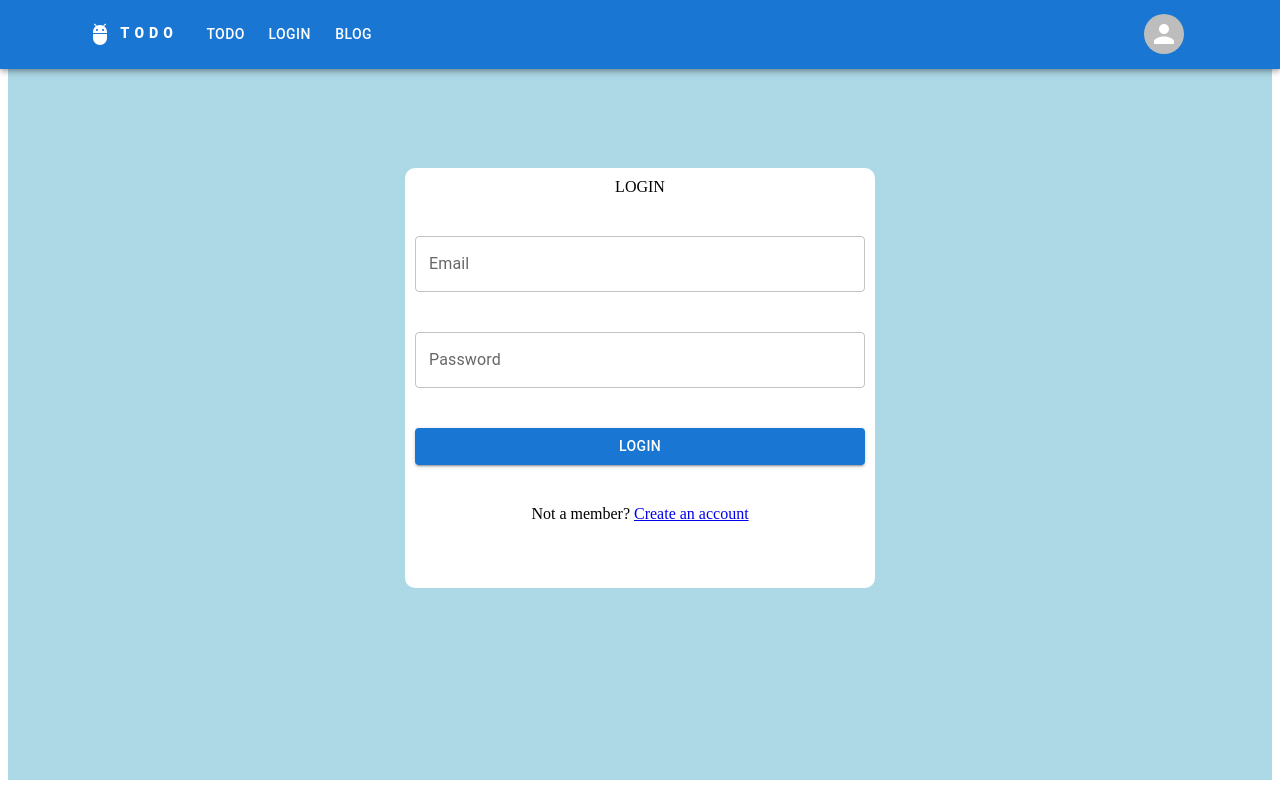
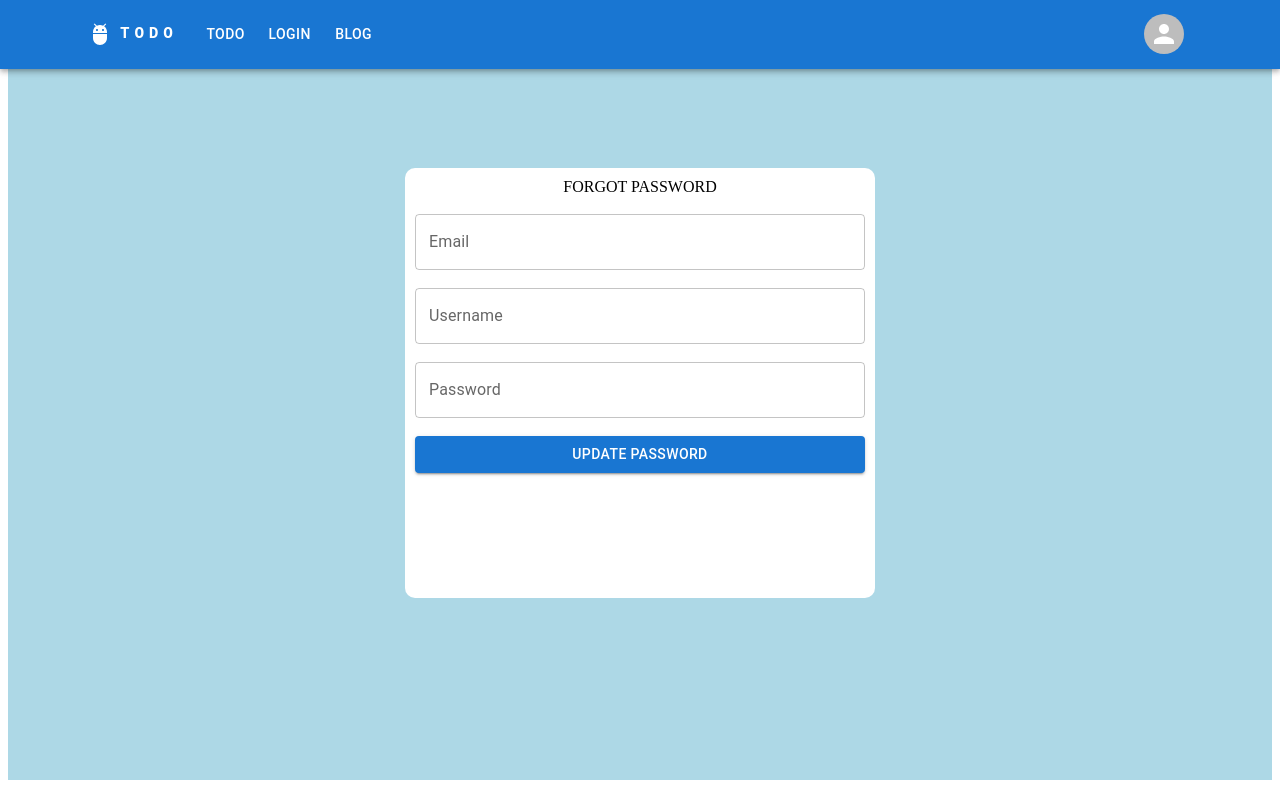
Before and after one commit to sharangahirekar1/todo-full-stack, a React (Create React App) app in the folder todo-front/: page /forgotPassword in a window 1280 px wide. Before the commit this address led to /login. Built offline with nearby package versions, Linux system fonts and the light colour scheme; the HTML template or start-up script is replaced by a standard one.

Commit message:
forgot password interface and api added

```diff
--- /dev/null
+++ b/todo-front/src/Account/components/ForgotPassword.jsx
@@ -0,0 +1,69 @@
+import { Button, TextField } from '@mui/material'
+import axios from 'axios'
+import React, { useState } from 'react'
+import { useNavigate } from 'react-router-dom'
+
+const ForgotPassword = () => {
+    const [forgotP, setForgotP] = useState({
+        email: null,
+        password: null,
+        username: null
+    })
+    const navigate = useNavigate();
+    const [response, setResponse] = useState({})
+    const handleChange = (ev) => {
+        if(ev.target.name == "email"){
+                setForgotP({...forgotP,email:ev.target.value})
+        }
+        else if (ev.target.name == "username"){
+                setForgotP({...forgotP,username:ev.target.value})
+        }
+        else if(ev.target.name == "password"){
+                setForgotP({...forgotP,password:ev.target.value})
+        }
+    }
+    const handleSubmit = () => {
+        axios({
+            method: "POST",
+            url: "http://localhost:8111/users/forgotpassword",
+            data: forgotP,
+            headers: {
+                "Content-type": "application/json"
+            }
+        }).then((res)=>setResponse(res.data))
+    }
+    React.useEffect(()=>{
+        if(response && response === "Successfully updated the password"){
+            navigate("/login")
+        }
+    },[response])
+    return (
+        <div>
+            {false ? <span className='loader'></span>:
+            <div style={{
+                width:"450px",
+                height:"410px",
+                margin:"auto",
+                marginTop:"60px",
+                background:"white",
+                display:"flex",
+                flexDirection:"column",
+                gap:"18px",
+                padding:"10px",
+                borderRadius:"10px"
+            }}>
+                <div style={{
+                    textAlign:"center"
+                }}>FORGOT PASSWORD</div>
+                <TextField label="Email" error={forgotP.email == ""} name="email" onChange={handleChange}/>
+                <TextField label="Username" error={forgotP.username == ""} name="username" onChange={handleChange}/>
+                <TextField label="Password" error={forgotP.password == ""} name="password" onChange={handleChange}/>
+                <Button variant="contained" onClick={handleSubmit} >Update Password</Button>
+
+            </div>}
+
+        </div>
+        )
+}
+
+export default ForgotPassword;
--- a/todo-front/src/Account/components/Login.jsx
+++ b/todo-front/src/Account/components/Login.jsx
@@ -61,6 +61,9 @@ const Login = ()=>{
                 <Button variant="contained" onClick={handleLogin} >Login</Button>
                 <div style={{
                     textAlign:"center"
+                }}> <Link to="/forgotPassword">Forgot password?</Link> </div>
+                <div style={{
+                    textAlign:"center"
                 }}>Not a member? <Link to="/signup">Create an account</Link> </div>
             </div>}
         </div>
--- a/todo-front/src/Account/state/actions.js
+++ b/todo-front/src/Account/state/actions.js
@@ -44,6 +44,7 @@ const userSignupError = (error)=>{
 
 
 
+
 //---------------------- action creators -----------------------------
 
 
@@ -77,6 +78,7 @@ const loginApi = (data)=>(dispatch)=>{
 }
 
 
+
 export const userActions = {
     signupApi,
     loginApi,
--- a/todo-front/src/App/App.js
+++ b/todo-front/src/App/App.js
@@ -9,6 +9,7 @@ import Signup from '../Account/components/Signup';
 import { useLocation } from 'react-router-dom';
 import Blog from '../Blog/Blog';
 import PrivateRoute from './components/PrivateRoute';
+import ForgotPassword from '../Account/components/ForgotPassword';
 
 function App() {
   const location = useLocation();
@@ -25,6 +26,7 @@ function App() {
         <Route path="/" element={<PrivateRoute><Home/></PrivateRoute>}/>
         <Route path="/:id" element={<PrivateRoute><OneTodo/></PrivateRoute>}/>
         <Route path="/login" element={<Login/>}/>
+        <Route path='/forgotPassword' element={<ForgotPassword/>}/>
         <Route path="/signup" element={<Signup/>}/>
         <Route path="/blog" element={<Blog/>}/>
       </Routes>
```
Also changed, not shown: 2 other files (tests, documents, lock files or other folders).
